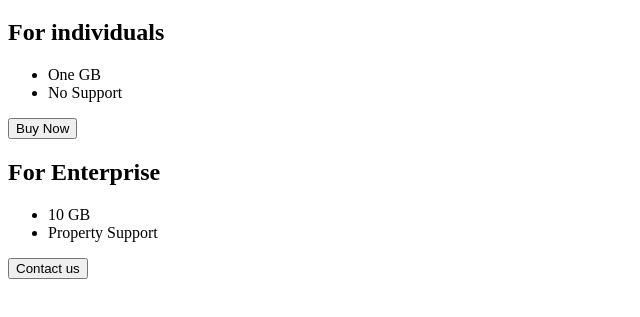
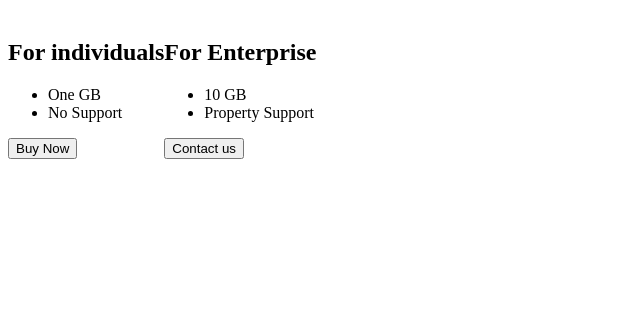
Before and after one commit to Fatima-hub333/Modules-WebDev-Basics, a plain HTML site: page BusinessCard/upgrade.html in a window 1280 px wide. Shown: the part 61-378 px from the top of the page, without its empty margins (0-640 px from the left). Drawn offline with Linux system fonts and the light colour scheme.

Commit message:
use flex=box

```diff
--- a/BusinessCard/upgrade.css
+++ b/BusinessCard/upgrade.css
@@ -0,0 +1,3 @@
+.pricing {
+  display: flex;
+}
--- a/BusinessCard/upgrade.html
+++ b/BusinessCard/upgrade.html
@@ -9,13 +9,16 @@
 <body>
   <h1>Upgrade to Pro</h1>
   <div class="pricing">
+    <div>
       <h2>For individuals</h2>
       <ul>
         <li>One GB</li>
         <li>No Support</li>
       </ul>
       <button>Buy Now</button>
+    </div>
 
+    <div>
     <h2>For Enterprise</h2>
     <ul>
       <li>10 GB</li>
@@ -23,5 +26,6 @@
     </ul>
     <button>Contact us</button>
   </div>
+  </div>
 </body>
 </html>
```
Lines whose indentation alone changed are shown as unchanged.
